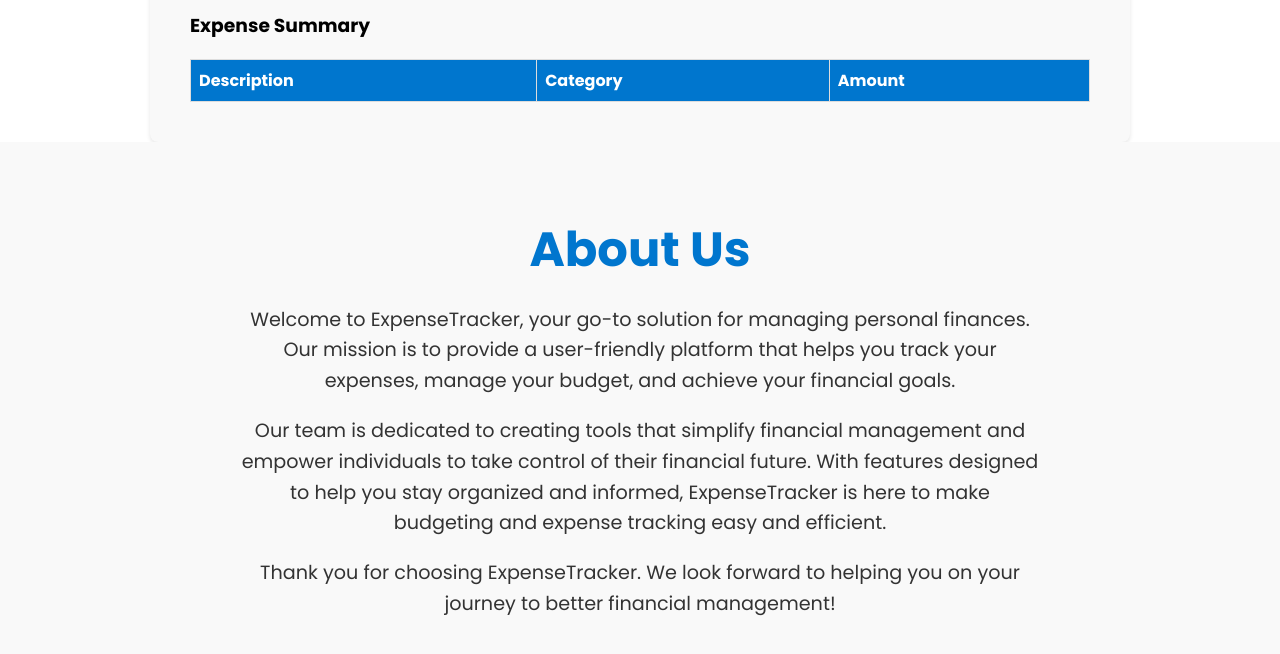
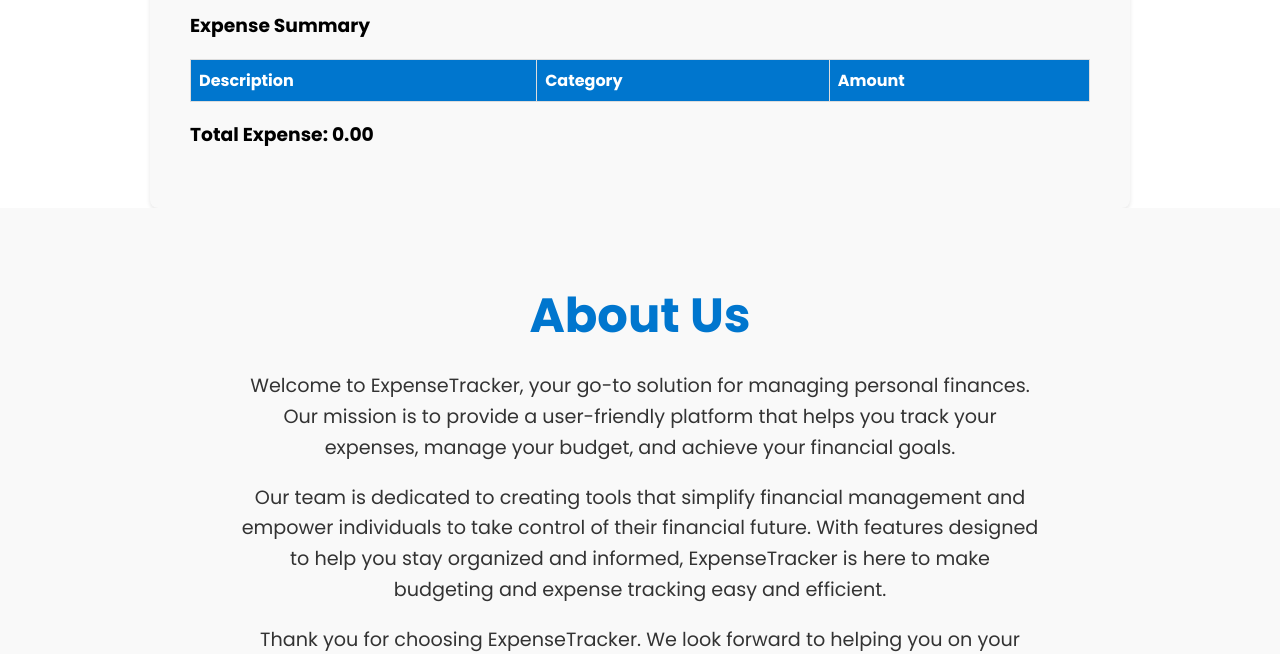
Before and after one commit to priyansu13/ExpenseTracker, a plain HTML site: page index.html in a window 1280 px wide. Shown: the part 900-1554 px from the top of the page. Drawn offline with Linux system fonts and the light colour scheme.

Commit message:
Update index.html

```diff
--- a/index.html
+++ b/index.html
@@ -62,6 +62,9 @@
             </thead>
             <tbody id="expenseList"></tbody>
         </table>
+        <div>
+            <h3>Total Expense: <span id="totalAmount">0.00</span></h3>
+        </div>
     </div>
 
     <section id="about">
```
